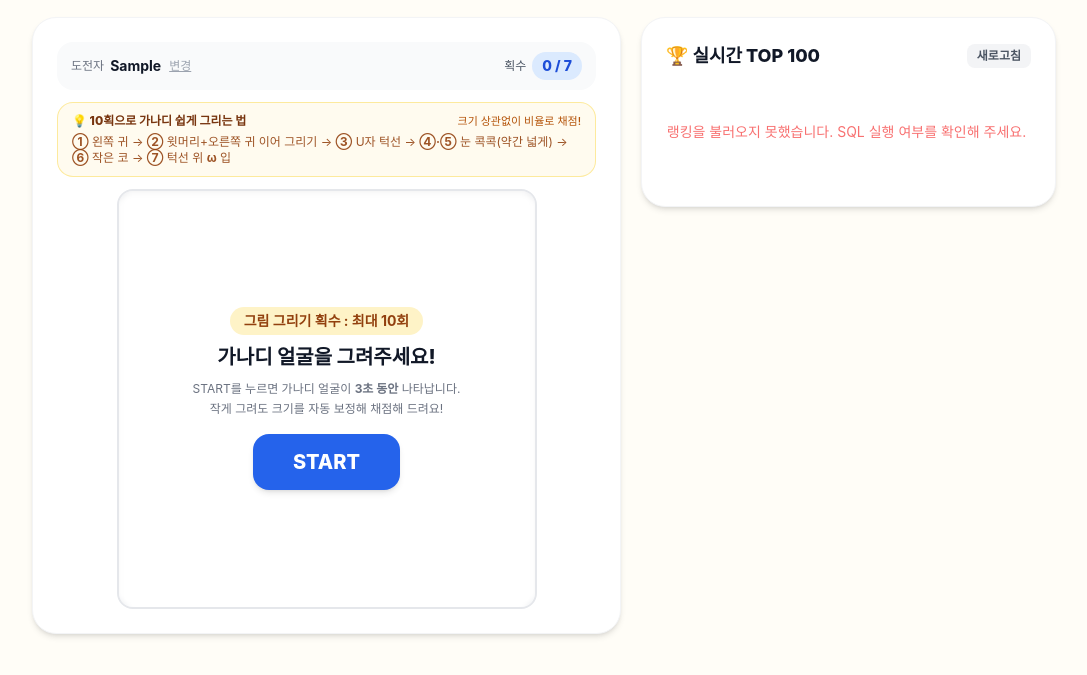
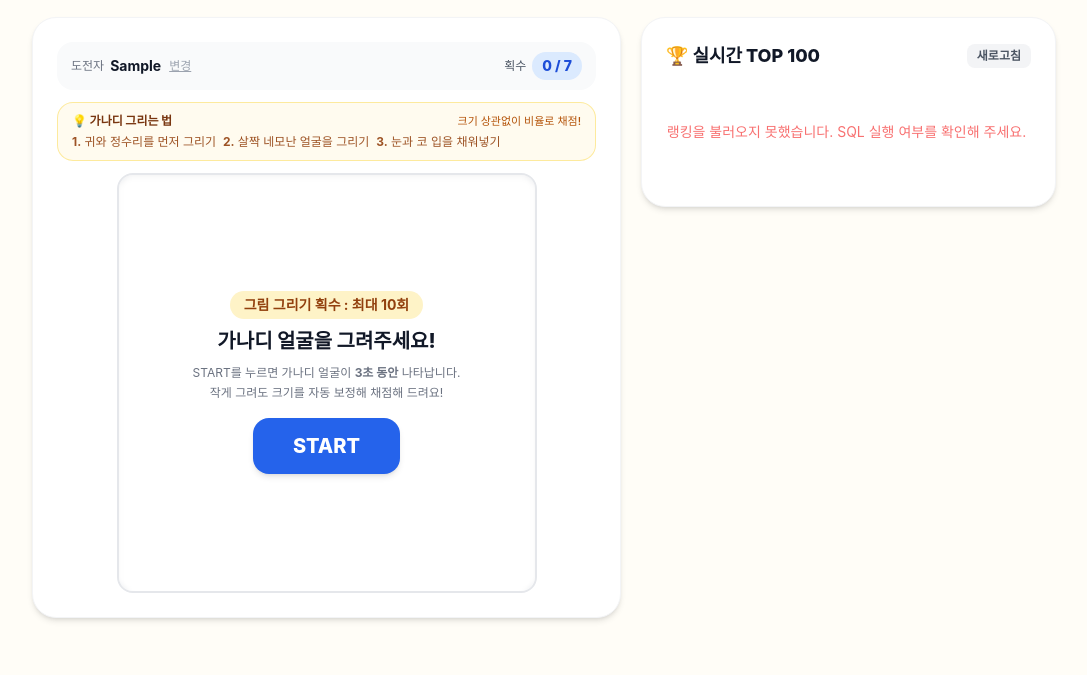
Before and after one commit to hansubin0/ganadi-draw, a plain HTML site: page index.html in a window 1280 px wide. Both pictures are taken after typing "Sample" into the empty fields and a click on the button "입장하기". Shown: the part 95-770 px from the top of the page, without its empty margins (96-1183 px from the left). Drawn offline with nearby package versions, Linux system fonts and the light colour scheme; no server answers; a web font is replaced by a local one.

Commit message:
Update drawing tips in index.html

```diff
--- a/index.html
+++ b/index.html
@@ -107,11 +107,11 @@
           <!-- 가나디 쉽게 그리는 법 팁 박스 -->
           <div class="bg-amber-50/80 border border-amber-200/80 rounded-2xl px-3.5 py-2.5 text-left">
             <div class="flex items-center justify-between">
-              <span class="text-xs font-extrabold text-amber-900">💡 10획으로 가나디 쉽게 그리는 법</span>
+              <span class="text-xs font-extrabold text-amber-900">💡 가나디 그리는 법</span>
               <span class="text-[11px] text-amber-700 font-medium">크기 상관없이 비율로 채점!</span>
             </div>
             <p class="text-[11px] md:text-xs text-amber-800/90 mt-1 leading-relaxed">
-              <b>①</b> 왼쪽 귀 → <b>②</b> 윗머리+오른쪽 귀 이어 그리기 → <b>③</b> U자 턱선 → <b>④·⑤</b> 눈 콕콕(약간 넓게) → <b>⑥</b> 작은 코 → <b>⑦</b> 턱선 위 <span class="font-bold">ω</span> 입
+              <b>1.</b> 귀와 정수리를 먼저 그리기 &nbsp;<b>2.</b> 살짝 네모난 얼굴을 그리기 &nbsp;<b>3.</b> 눈과 코 입을 채워넣기
             </p>
           </div>
 
```
